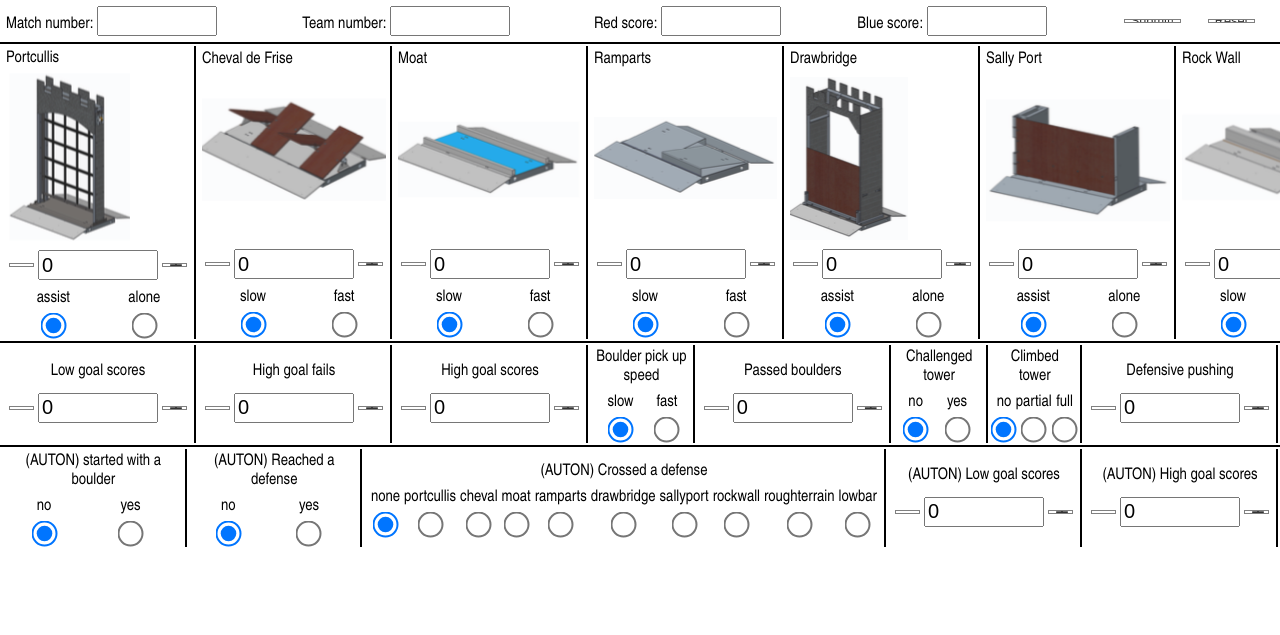
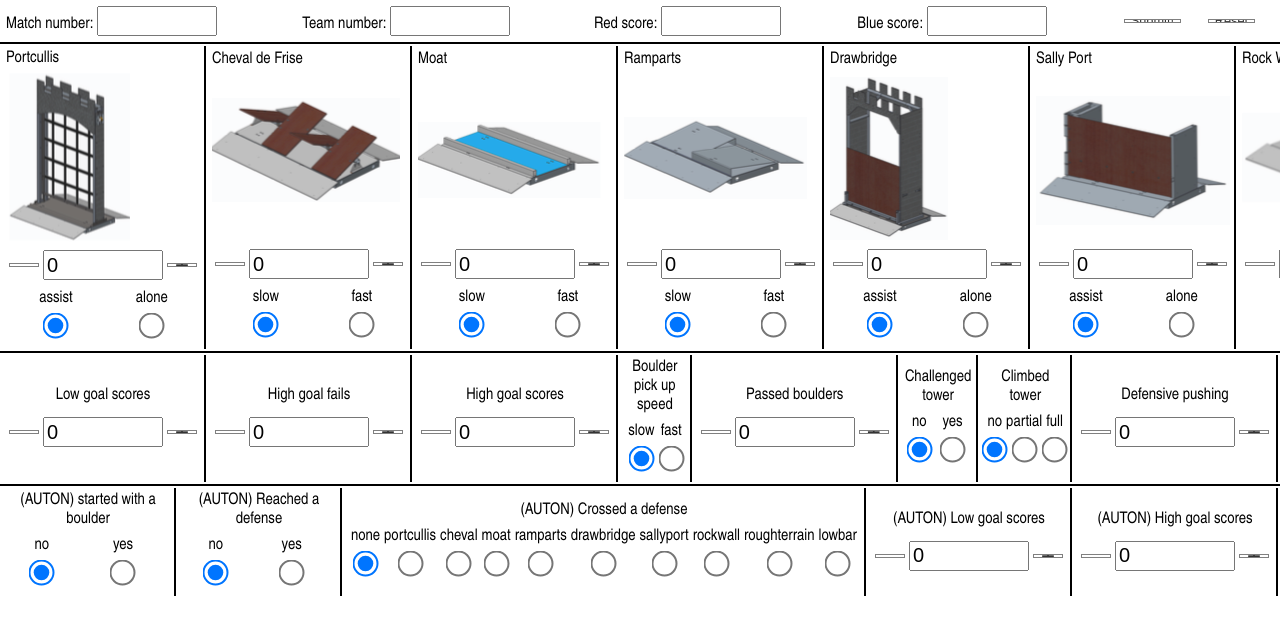
Before and after one commit to MRT3216/roboscout_2016, a Flask app: page / in a window 1280 px wide; the page is wider, and only the part inside the window is pictured. Shown: the top 635 px of that part. Run offline with Flask 2, Linux system fonts and the light colour scheme.

Commit message:
Minor stylistic improvements

```diff
--- a/gathering/templates/main.html
+++ b/gathering/templates/main.html
@@ -2,6 +2,7 @@
 <head>
 	<title>RoboScout</title>
 	<style>
+
 * {
     margin: 0;
     box-sizing: border-box;
@@ -23,7 +24,7 @@ hr {
 }
 input[type='radio'] {
     transform: scale(2);
-    margin-top: 10px;
+    margin: 10px 0;
 }
 input[type='button'], input[type='submit'], input[type='reset'] {
     line-height: 0;
@@ -36,7 +37,7 @@ input[type='button'], input[type='submit'], input[type='reset'] {
 }
 input[type='button'] {
     height: 122%;
-    width: 25px;
+    width: 30px;
     font-size: 1.5em;
 }
 input[type='number'] {
@@ -68,10 +69,10 @@ img {
 	</style>
 	<script>
 		var confirmOnPageExit = function (e) {
-		e = e || window.event;
-		var message = 'Are you sure you want to exit?';
-		if (e) { e.returnValue = message; }
-		return message;
+    		e = e || window.event;
+    		var message = 'Are you sure you want to exit?';
+    		if (e) { e.returnValue = message; }
+    		return message;
 		};
 		//window.onbeforeunload = confirmOnPageExit;
 	</script>
```
Also changed, not shown: 1 other file.
